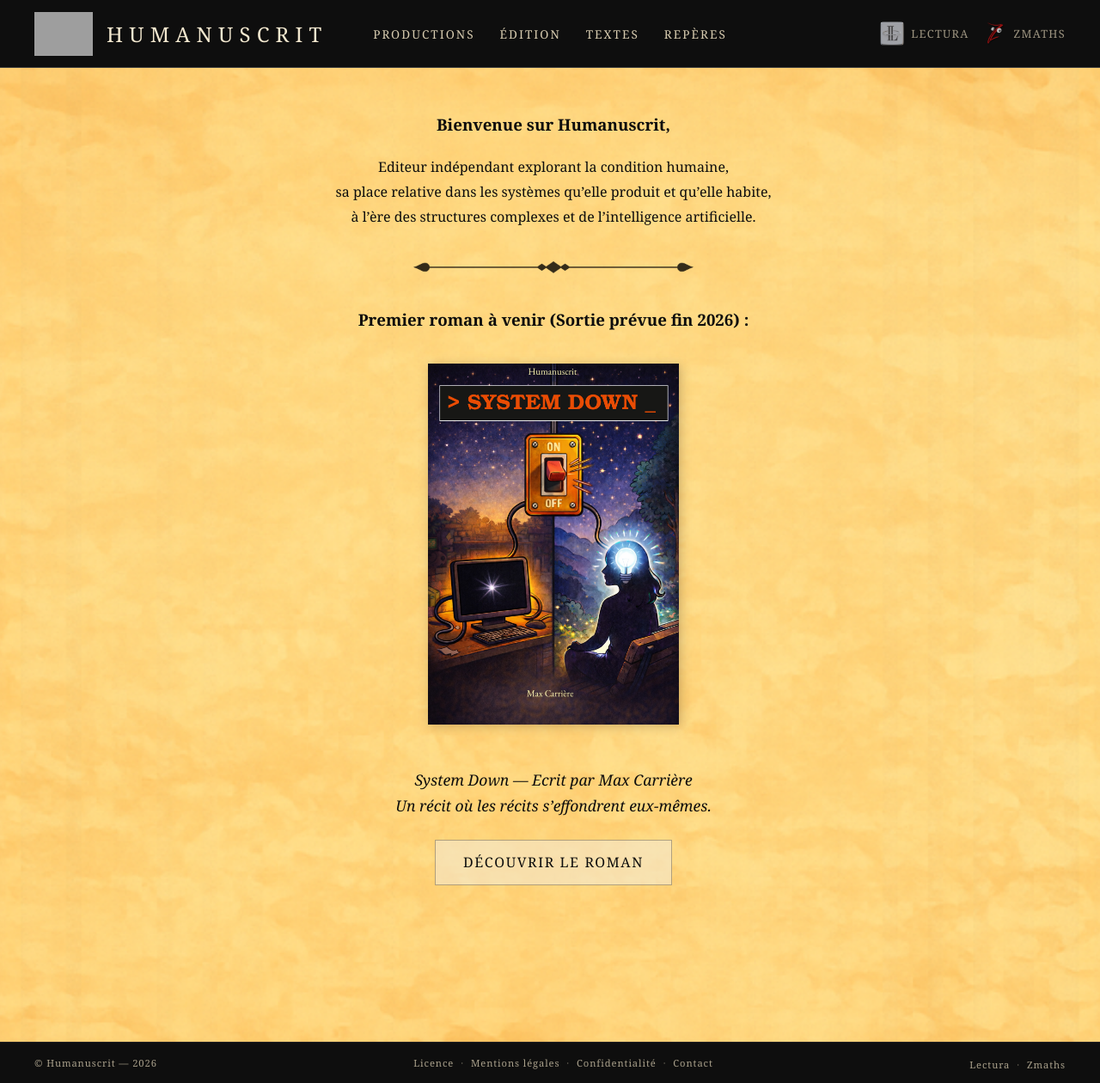
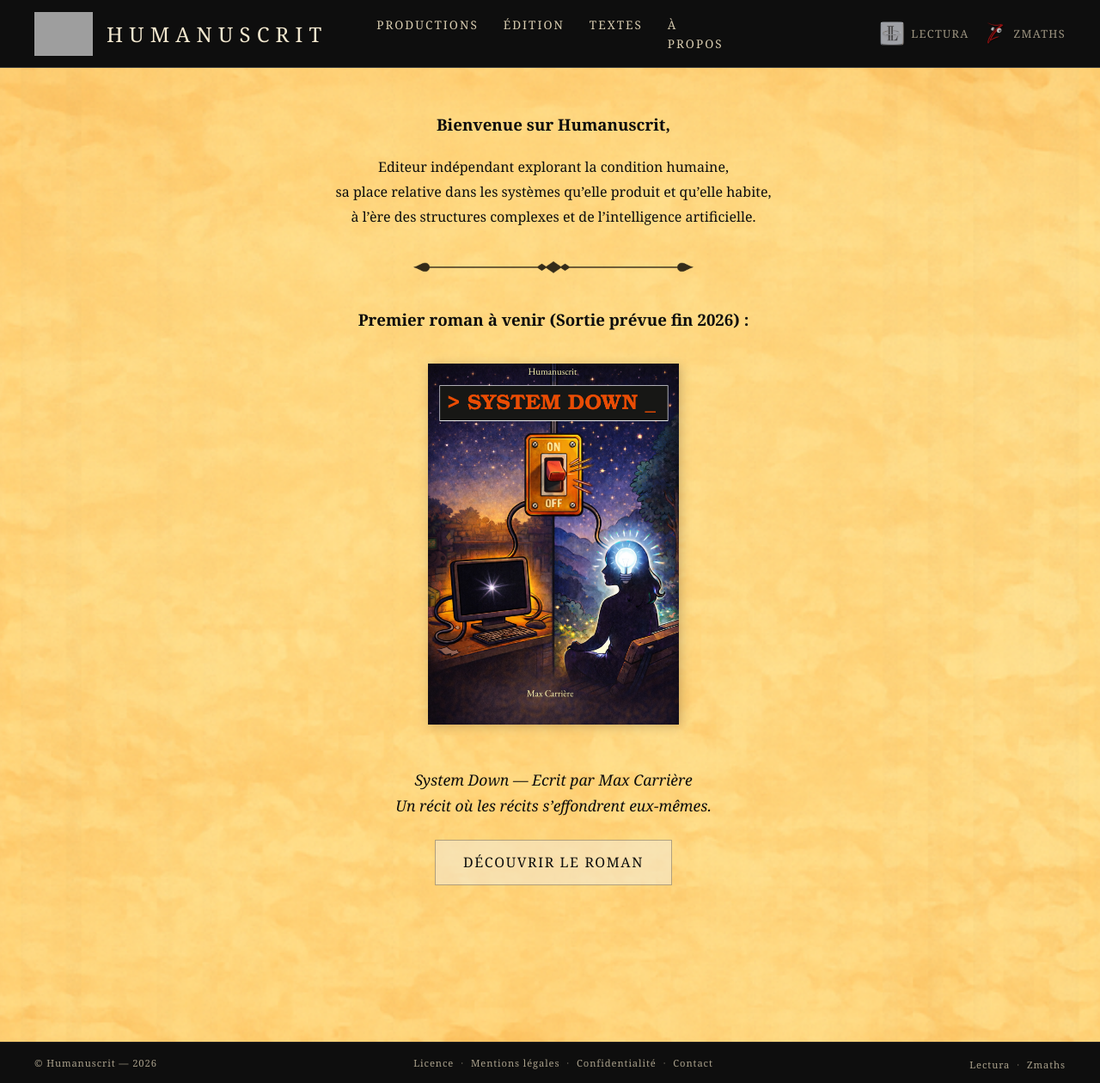
Before and after one commit to maxcarriere/humanuscrit, a Jekyll site: the page built from index.md, in a window 1280 px wide and 1260 px high. Shown: the whole window at 86% size. Built offline with Jekyll 4.4.1, drawn with Linux system fonts in a browser that asks for light colours; grey boxes are pictures that could not be loaded.

Commit message:
Fix dropdown hover + position, renommer Repères → À propos
- Pseudo-élément ::before sur .nav-dropdown pour créer un pont hover
  invisible entre le lien et le sous-menu (corrige la disparition)
- Retrait du left:auto/right:0 sur le dernier dropdown (corrige le
  décalage sous Textes)
- Renommage Repères → À propos (desktop + mobile)

Co-Authored-By: Claude Opus 4.6 <noreply@anthropic.com>

```diff
--- a/_includes/header.html
+++ b/_includes/header.html
@@ -30,7 +30,7 @@
         </div>
       </div>
       <div class="nav-item">
-        <a href="{{ '/contact/' | relative_url }}" class="nav-link">Repères</a>
+        <a href="{{ '/contact/' | relative_url }}" class="nav-link">À propos</a>
         <div class="nav-dropdown">
           <a href="{{ '/contact/' | relative_url }}">Contact</a>
           <a href="{{ '/liens/' | relative_url }}">Liens</a>
@@ -75,7 +75,7 @@
         </div>
       </div>
       <div class="nav-mobile-section">
-        <a href="{{ '/contact/' | relative_url }}" class="nav-mobile-title">Repères</a>
+        <a href="{{ '/contact/' | relative_url }}" class="nav-mobile-title">À propos</a>
         <div class="nav-mobile-sub">
           <a href="{{ '/contact/' | relative_url }}">Contact</a>
           <a href="{{ '/liens/' | relative_url }}">Liens</a>
--- a/assets/css/style.scss
+++ b/assets/css/style.scss
@@ -174,7 +174,7 @@ body *::after {
   position: absolute;
   top: 100%;
   left: 0;
-  margin-top: 0.6rem;
+  margin-top: 0.5rem;
   background: #0e0e0e;
   border: 1px solid rgba(255, 255, 255, 0.12);
   border-radius: 4px;
@@ -188,16 +188,20 @@ body *::after {
   transition: opacity 0.2s ease, transform 0.2s ease;
 }
 
+.nav-dropdown::before {
+  content: "";
+  position: absolute;
+  bottom: 100%;
+  left: 0;
+  right: 0;
+  height: 0.5rem;
+}
+
 .nav-item:hover .nav-dropdown,
 .nav-item:focus-within .nav-dropdown {
   opacity: 1;
   transform: translateY(0);
   pointer-events: auto;
-}
-
-.nav-item:last-child .nav-dropdown {
-  left: auto;
-  right: 0;
 }
 
 .nav-dropdown a {
```
